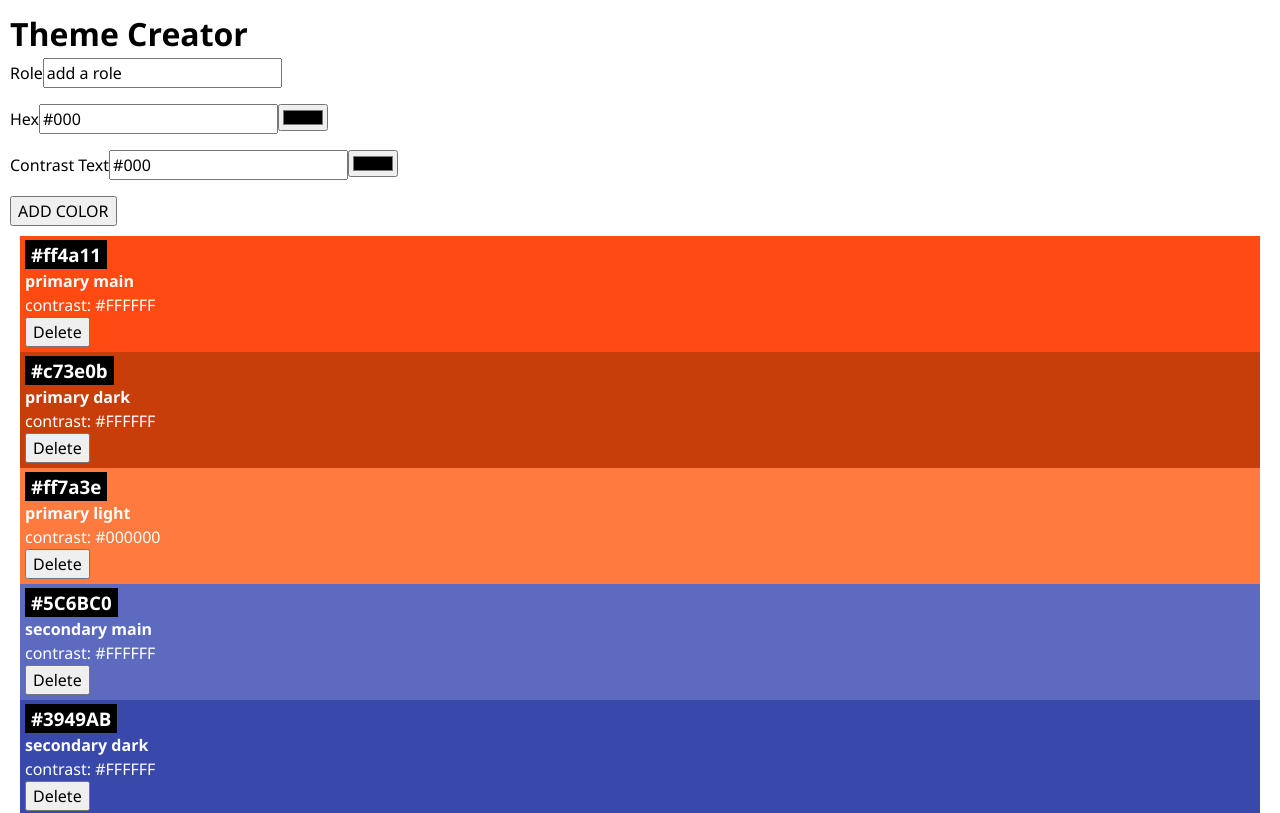
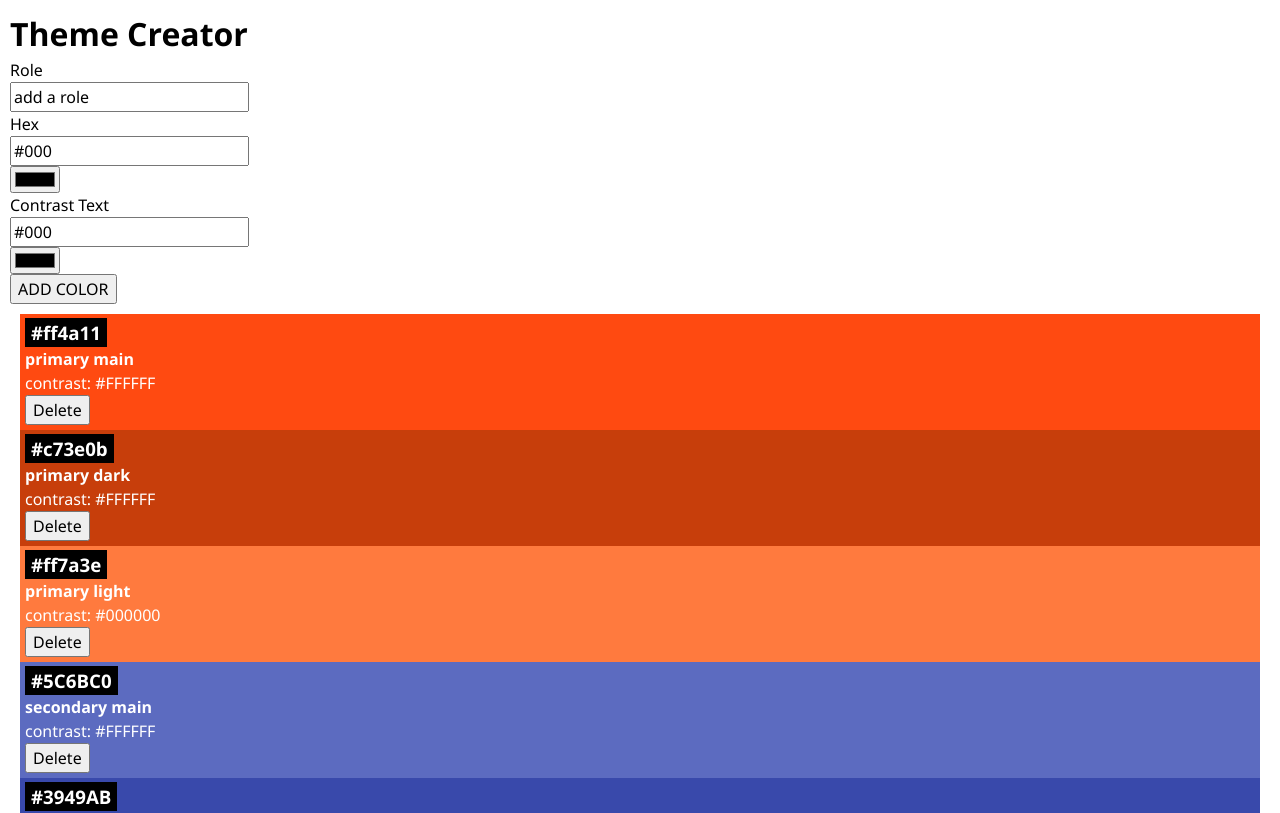
Before and after one commit to MarialeAlbrecht/project-4-theme-creator, a React (Vite) app: page / in a window 1280 px wide. Shown: the top 813 px of the page. Built offline with nearby package versions, Linux system fonts and the light colour scheme.

Commit message:
fixed the form tyles

```diff
--- a/src/Components/Color/Color.css
+++ b/src/Components/Color/Color.css
@@ -14,7 +14,13 @@
   align-items: flex-start;
   flex-direction: column;
   margin-bottom: 10px;
-  gap: 1rem;
+  /* gap: 1rem; */
+}
+.color-form label {
+  display: block;
+}
+.color-form input {
+  display: block;
 }
 
 .color-card-hightlight {
```
